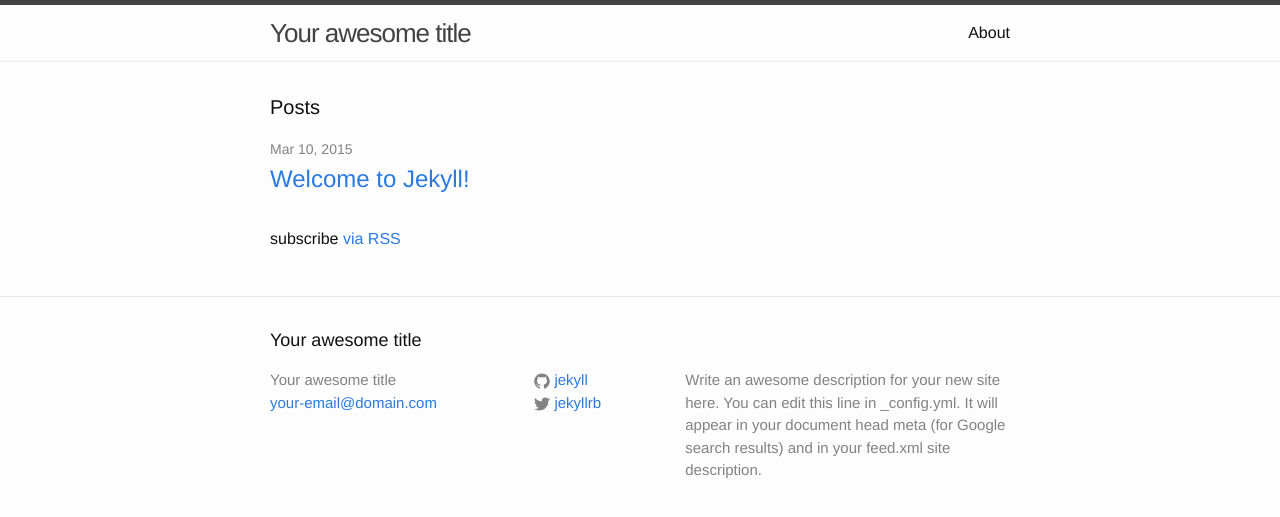
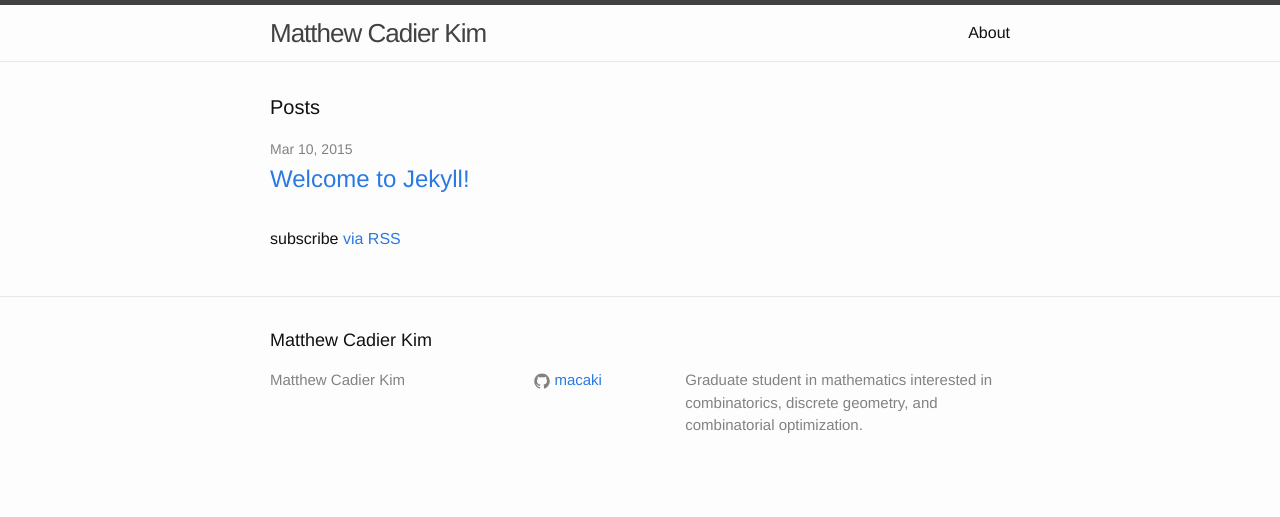
Before and after one commit to MaCaki/macaki.github.io, a Jekyll site: the page built from index.html, in a window 1280 px wide. Shown: the top 517 px of the page. Built offline with Jekyll 4.4.1, drawn with Linux system fonts in a browser that asks for light colours.

Commit message:
added title

```diff
--- a/_config.yml
+++ b/_config.yml
@@ -1,14 +1,12 @@
 # Site settings
-title: Your awesome title
-email: your-email@domain.com
+title: Matthew Cadier Kim
+email:
 description: > # this means to ignore newlines until "baseurl:"
-  Write an awesome description for your new site here. You can edit this
-  line in _config.yml. It will appear in your document head meta (for
-  Google search results) and in your feed.xml site description.
+ Graduate student in mathematics interested in combinatorics, discrete geometry, and combinatorial optimization.
 baseurl: "" # the subpath of your site, e.g. /blog/
-url: "http://yourdomain.com" # the base hostname & protocol for your site
-twitter_username: jekyllrb
-github_username:  jekyll
+url: "http://macaki.github.io/" # the base hostname & protocol for your site
+twitter_username:
+github_username:  macaki
 
 # Build settings
 markdown: kramdown
```
